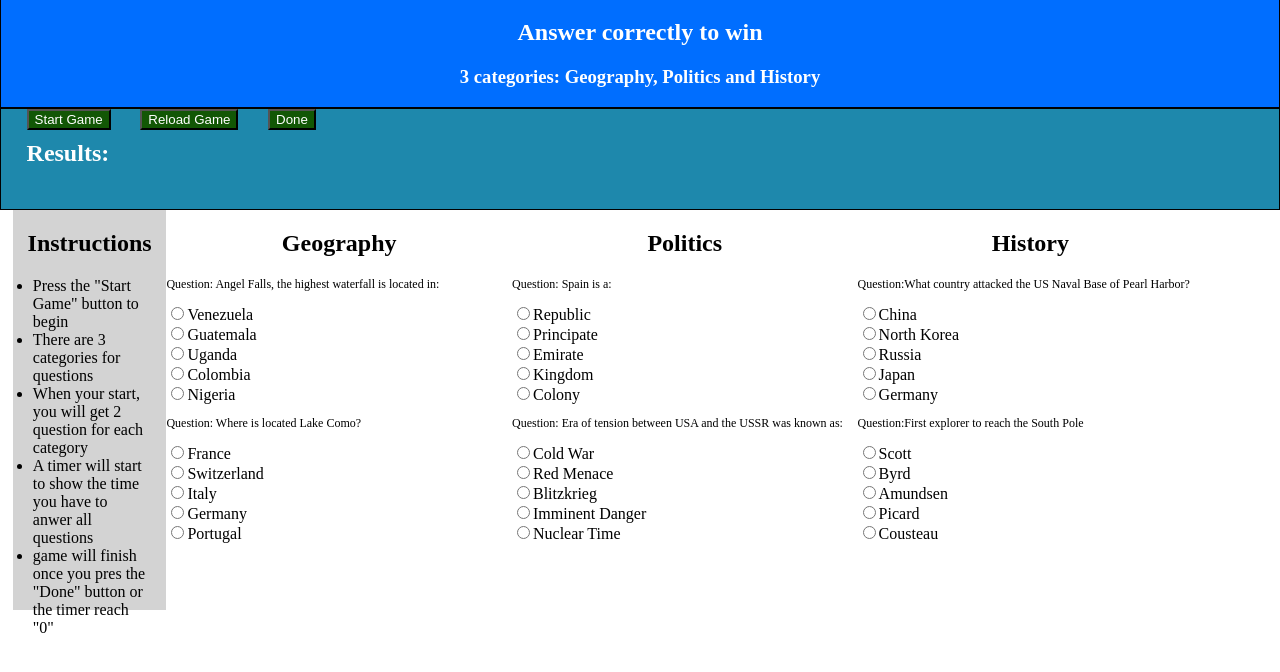
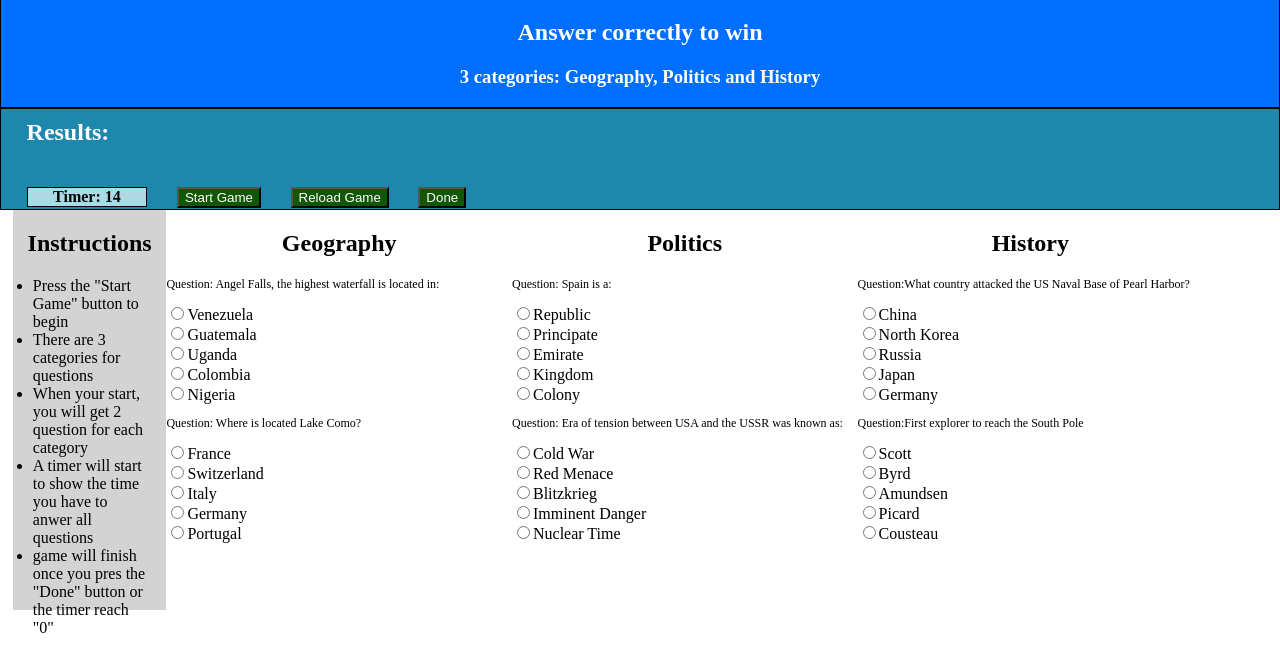
Before and after one commit to admorale/TriviaGame, a plain HTML site: page index.html in a window 1280 px wide. Both pictures are taken after a click on the button "Start Game". Shown: the part 62-734 px from the top of the page. Drawn offline with nearby package versions, Linux system fonts and the light colour scheme.

Commit message:
Timer done, minor glitch

```diff
--- a/assets/css/style.css
+++ b/assets/css/style.css
@@ -19,6 +19,15 @@ body {
     margin-left: 2%;
     background: rgb(18, 87, 5);
     color: white;
+}
+#timerText {
+    display: inline-block;
+    background: lightblue;
+    color: rgb(2, 2, 2);
+    font-weight: bold;
+    border: 1px solid black;
+    padding: 0% 2% 0% 2%;
+    margin: 0% 0% 0% 2%;
 }
 .QSection {
     display: inline-block;
@@ -55,6 +64,7 @@ body {
 #Results{
     margin-top: 10px;
     margin-left: 2%;
+    margin-bottom: 10px;
     color: white;
     font-weight: bold;
 }
--- a/assets/javascript/app.js
+++ b/assets/javascript/app.js
@@ -12,6 +12,8 @@ var PolQ1_right;
 var PolQ2_right;
 var HistQ1_right;
 var HistQ2_right;
+
+var displayedSecs = 15;
 
 var origArray = [1,2,3,4,5,6,7,8];
 
@@ -198,6 +200,7 @@ $("#start").on("click", function(){
     rAnswers = 0;
     wAnswers = 0;
     unAnswered = 0;
+    decrement();
     //Build the Geography Questions
     for (i=0; i<2; i++){
         var newQuestion = randomGeo[i];
@@ -281,6 +284,34 @@ $("#start").on("click", function(){
     $("#formHistQ2").append("<input type='radio' id='opt3' name='HistQuestion2' value='"+WHistory[HistQ2].Options[2]+"'>"+WHistory[HistQ2].Options[2]+"<br>");
     $("#formHistQ2").append("<input type='radio' id='opt4' name='HistQuestion2' value='"+WHistory[HistQ2].Options[3]+"'>"+WHistory[HistQ2].Options[3]+"<br>");
     $("#formHistQ2").append("<input type='radio' id='opt5' name='HistQuestion2' value='"+WHistory[HistQ2].Options[4]+"'>"+WHistory[HistQ2].Options[4]+"<br>");
+
+    //Prueba de TImer
+    var initialSecs = 15;
+    var currentSecs = initialSecs;
+
+    setTimeout(decrement,1000);
+
+    function decrement() {
+    //var timerContainer = $("<p>");
+    //timerContainer.attr("id","timerText");
+    displayedSecs = currentSecs % 60;
+    //$("#finalResults").append(timerContainer);
+    //var displayedMin = Math.floor(currentSecs / 60) % 60;
+    //var displayedHrs = Math.floor(currentSecs / 60 /60);
+
+    //if(displayedMin <= 9) displayedMin = "0" + displayedMin;
+    if(displayedSecs <= 9) displayedSecs = "0" + displayedSecs;
+    currentSecs--;
+    //$("#timerText").empty();
+    document.getElementById("timerText").innerHTML = "Timer:  "+displayedSecs;
+    //document.getElementById("timerText").innerHTML = displayedHrs + ":" + displayedMin + ":" + displayedSecs;
+    if(currentSecs >= 0) setTimeout(decrement,1000);
+    if (displayedSecs === "00"){
+    getResults();
+    }
+
+}
+
 });
 $("#reload").on("click", function(){
     $("#Geo").empty();
@@ -292,24 +323,24 @@ $("#reload").on("click", function(){
     unAnswered = 0;
 });
 
-$(".radioBtn").on("click", function(){
-var $radios = $('input[name="GeoQuestion1"]');
-   $radios.change(function() {
-       var $checked = $radios.filter(function() {
-         return $(this).prop('checked');
-       });
-       // Output the value of the checked radio
-       //console.log("prueba: "+$checked.val());
-     });
-    });
+// $(".radioBtn").on("click", function(){
+// var $radios = $('input[name="GeoQuestion1"]');
+//    $radios.change(function() {
+//        var $checked = $radios.filter(function() {
+//          return $(this).prop('checked');
+//        });
+//        // Output the value of the checked radio
+//        //console.log("prueba: "+$checked.val());
+//      });
+//     });
 
 $("#Done").on("click", function(){
 
-    //var checkedButton = $("input[name='GeoQuestion1']:checked")[0].value;
-    //debugger;
-    //console.log("Option checked: "+checkedButton);
-    //console.log("Right answer: "+GeoQ1_right);
+    getResults();
 
+});
+
+function getResults (){
     if ($("input[name='GeoQuestion1']:checked").length == 0){
         ++unAnswered;
     } else if ($("input[name='GeoQuestion1']:checked")[0].value == GeoQ1_right){
@@ -358,22 +389,9 @@ $("#Done").on("click", function(){
         ++wAnswers;
     }
 
-        // if ($("input[name='HistQuestion2']:checked")[0].value == HistQ2_right){
-        // ++rAnswers;
-        // } else if ($("input[name='HistQuestion2']:checked")[0].value == "") {
-        // ++unAnswered;
-        // } else {
-        // ++wAnswers;
-        // }
 
 $("#finalResults").append("<p class='results' > Right Answers: "+rAnswers+"</p>");
 $("#finalResults").append("<p class='results' > Wrong Answers: "+wAnswers+"</p>");
 $("#finalResults").append("<p class='results' > Not Answered: "+unAnswered+"</p>");
 
-
-
-
-console.log(rAnswers);
-console.log(wAnswers);
-console.log(unAnswered);
-});
+}
--- a/index.html
+++ b/index.html
@@ -15,12 +15,14 @@
             <h3>3 categories: Geography, Politics and History</h2>
         </div>
         <div id="MidBanner">
+            <div id="finalResults">
+                <h2 id="Results">Results:</h2>
+            </div>
+            <p id="timerText">Timer :  </p>
             <button id="start">Start Game</button>
             <button id="reload">Reload Game</button>
             <button id="Done">Done</button>
-            <div id="finalResults">
-                <h2 id="Results">Results:</h2>
-            </div>
+
 
         </div>
         <div class="container">
```
